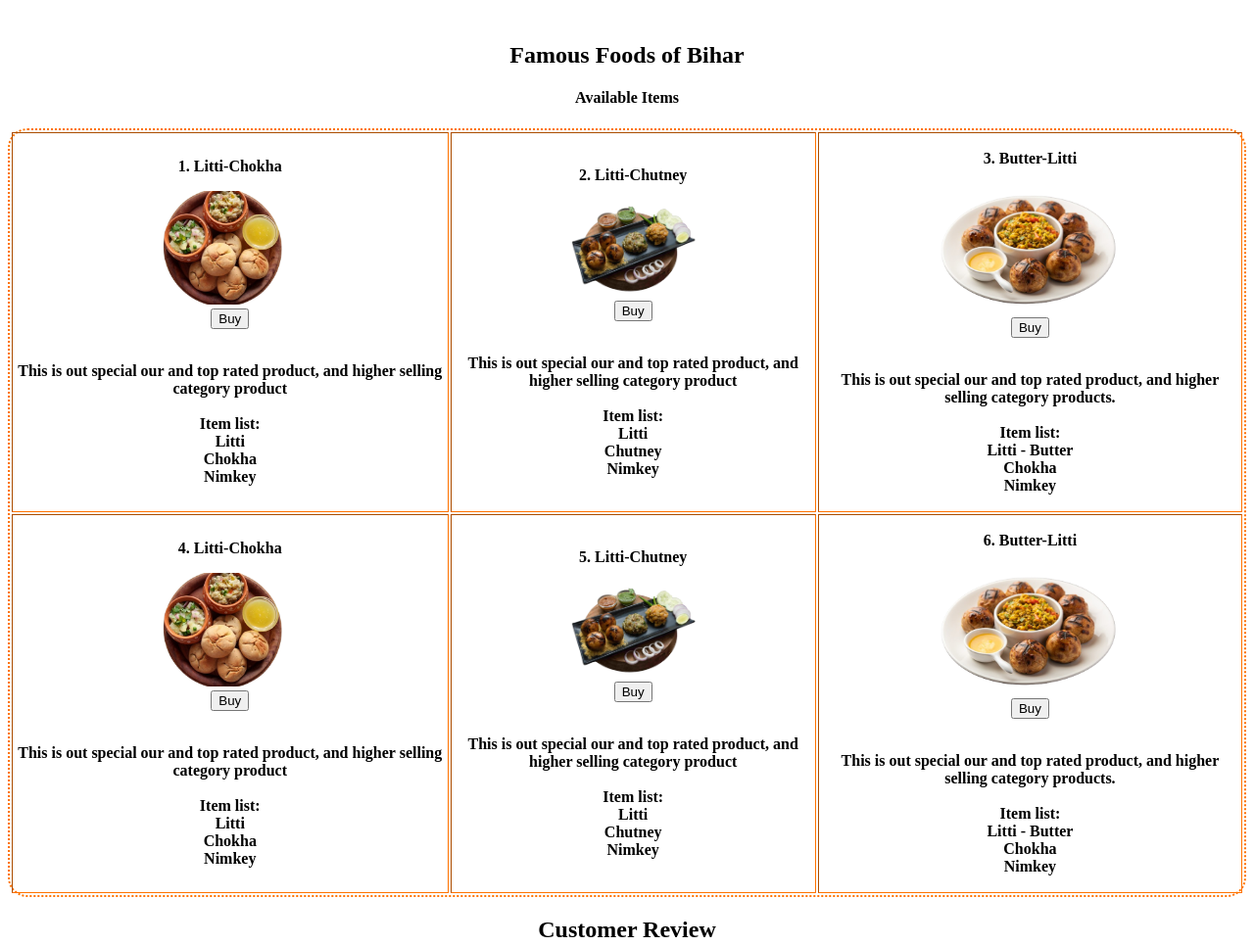
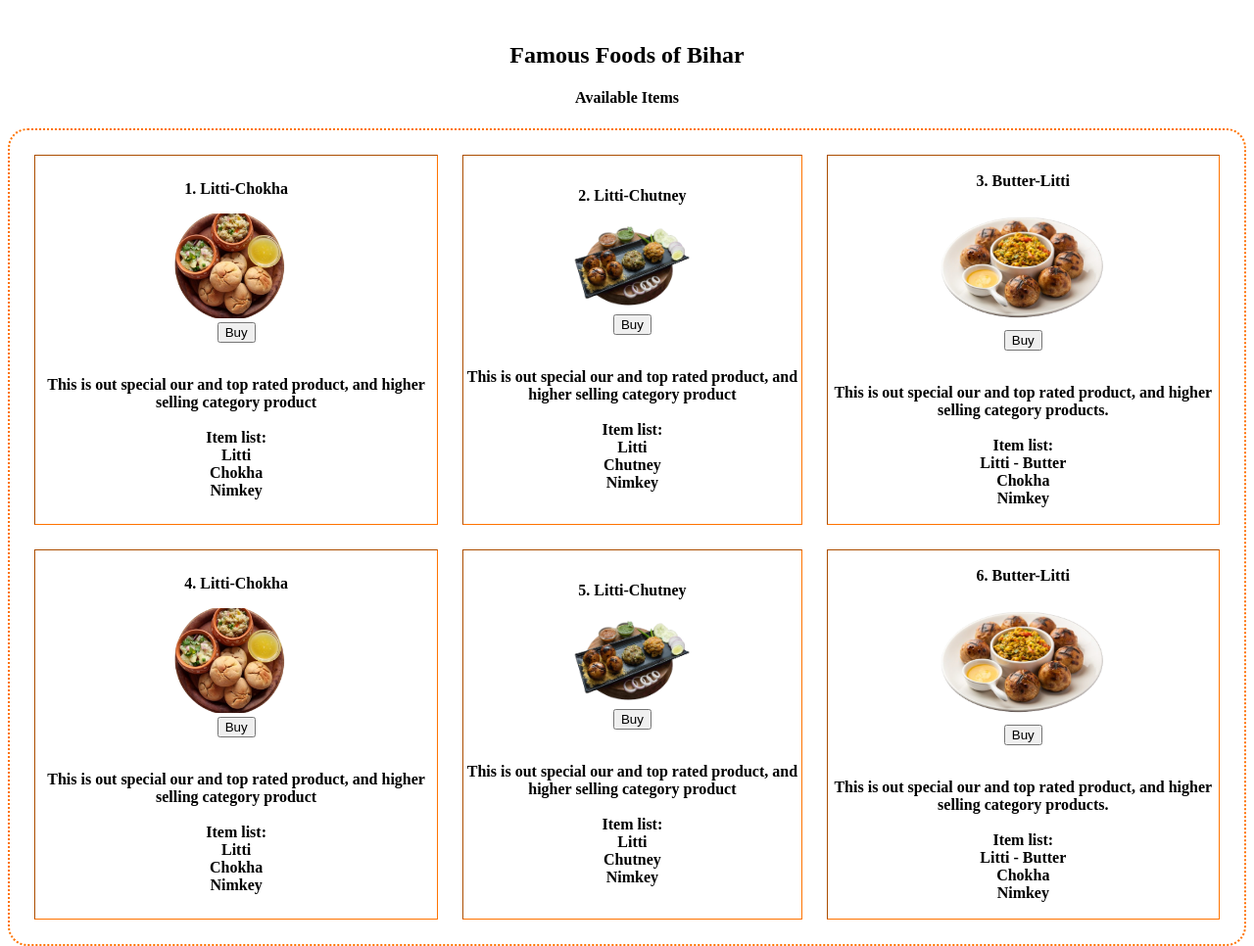
Before and after one commit to Ak7292/landingpage, a plain HTML site: page index.html in a window 1280 px wide. Shown: the part 1380-2346 px from the top of the page at 98% size. Drawn offline with Linux system fonts and the light colour scheme.

Commit message:
Update style.css
border related properties manipulated in this specific change...

```diff
--- a/css rules landingpage/style.css
+++ b/css rules landingpage/style.css
@@ -56,11 +56,14 @@ fieldset{
     align-items: center;
     border: 2px dotted #ff7300;
     border-radius: 20px;
+    border-spacing: 25px;
+
 }
 
 table{
     margin: auto;
     align-items: center;
+
 
 }
 table>a{
```
